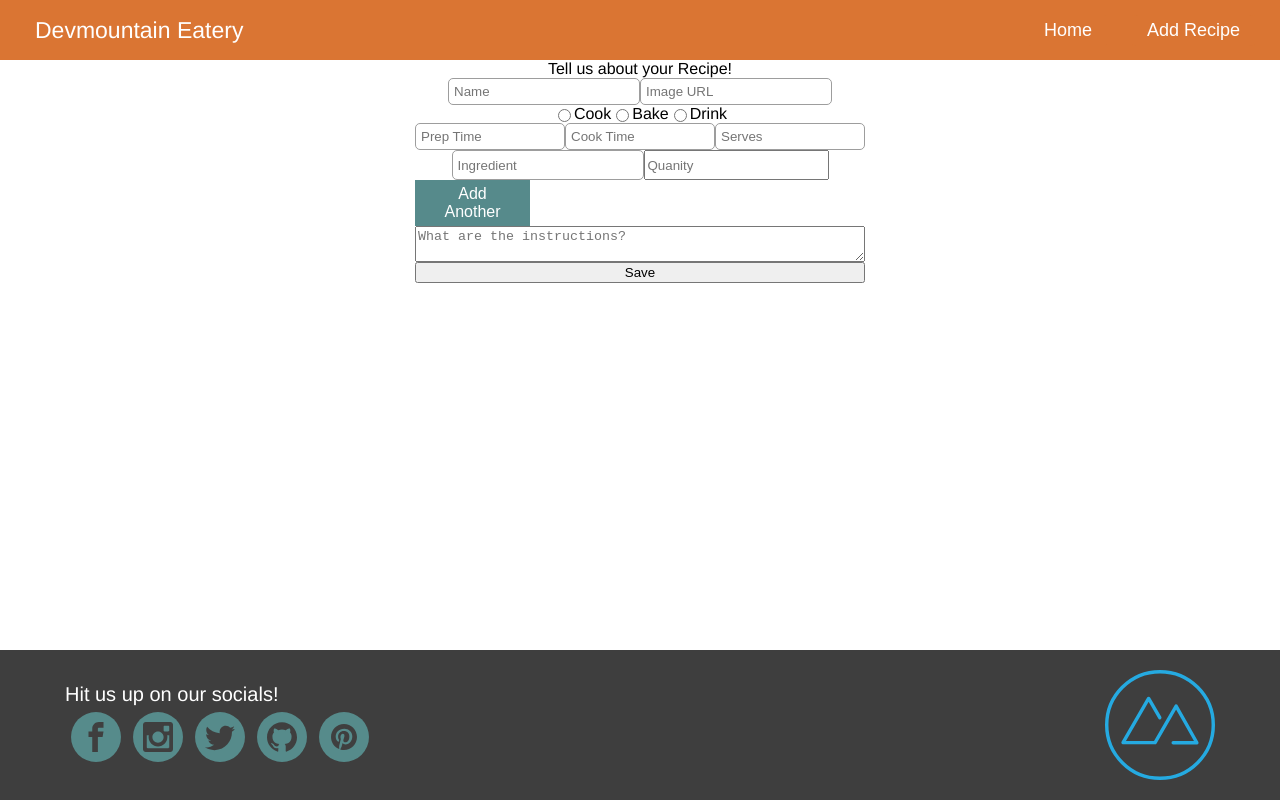
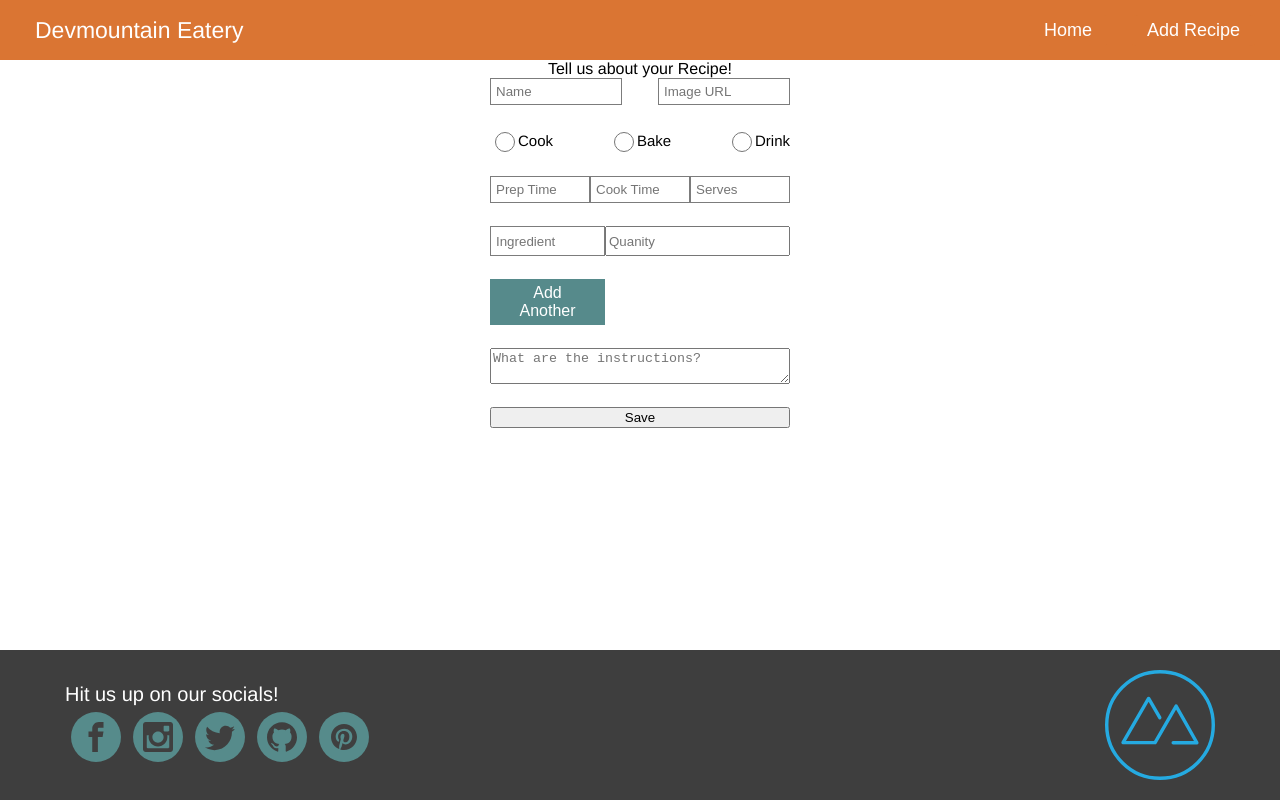
Before and after one commit to AkionQuazson/devmountainEatery-tutorial, a React (Create React App) app: page /newRecipe in a window 1280 px wide. Built offline with nearby package versions, Linux system fonts and the light colour scheme.

Commit message:
I'm coming to hate styling this form

```diff
--- a/src/components/newRecipeComponents/NewRecipeScreen.jsx
+++ b/src/components/newRecipeComponents/NewRecipeScreen.jsx
@@ -11,12 +11,18 @@ const NewRecipeScreen = () => {
           <input type="text" id="image" placeholder="Image URL"/>
         </div>
         <div className="row">
+          <div className="option">
           <input type="radio" name="type" id="cook" />
           <label htmlFor="cook">Cook</label>
+          </div>
+          <div className="option">
           <input type="radio" name="type" id="bake" />
           <label htmlFor="bake">Bake</label>
+          </div>
+          <div className="option">
           <input type="radio" name="type" id="drink" />
           <label htmlFor="drink">Drink</label>
+          </div>
         </div>
         <div className="row">
           <input type="text" id="prepTime" placeholder="Prep Time" />
--- a/src/css/newRecipe.css
+++ b/src/css/newRecipe.css
@@ -3,22 +3,44 @@ h1 {
 }
 
 form {
-    width: 450px;
+    width: 300px;
+    height: 350px;
     margin: auto;
     text-align: center;
+    position: relative;
     display: flex;
     flex-direction: column;
+    align-content: center;
+    justify-content: space-between;
+    margin-bottom: 170px;
 }
 
 .row {
     display: flex;
-    justify-content: center;
+    justify-content: space-between;
     width: 100%;
+    align-content: center;
 }
 
 input[type=text] {
+    border: 1px solid #7c7c7c;
+    width: 40%;
     padding: 5px;
-    border-radius: 5px;
-    border: 1px solid #9d9d9d;
-    width: 40%;
 }
+
+.option {
+    height: 25px;
+    display: flex;
+    align-items: center;
+}
+
+input[type=radio] {
+    width: 20px;
+    height: 20px;
+    vertical-align: middle;
+}
+
+label {
+
+    font-size: 15px;
+}
```
